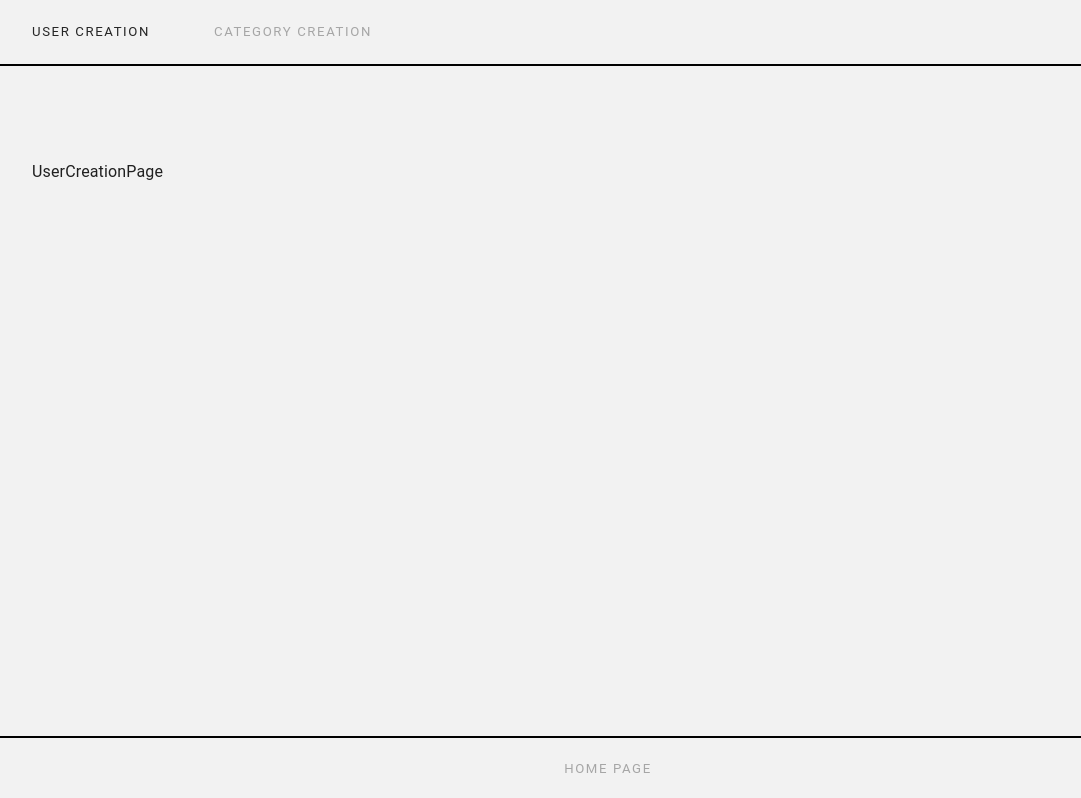
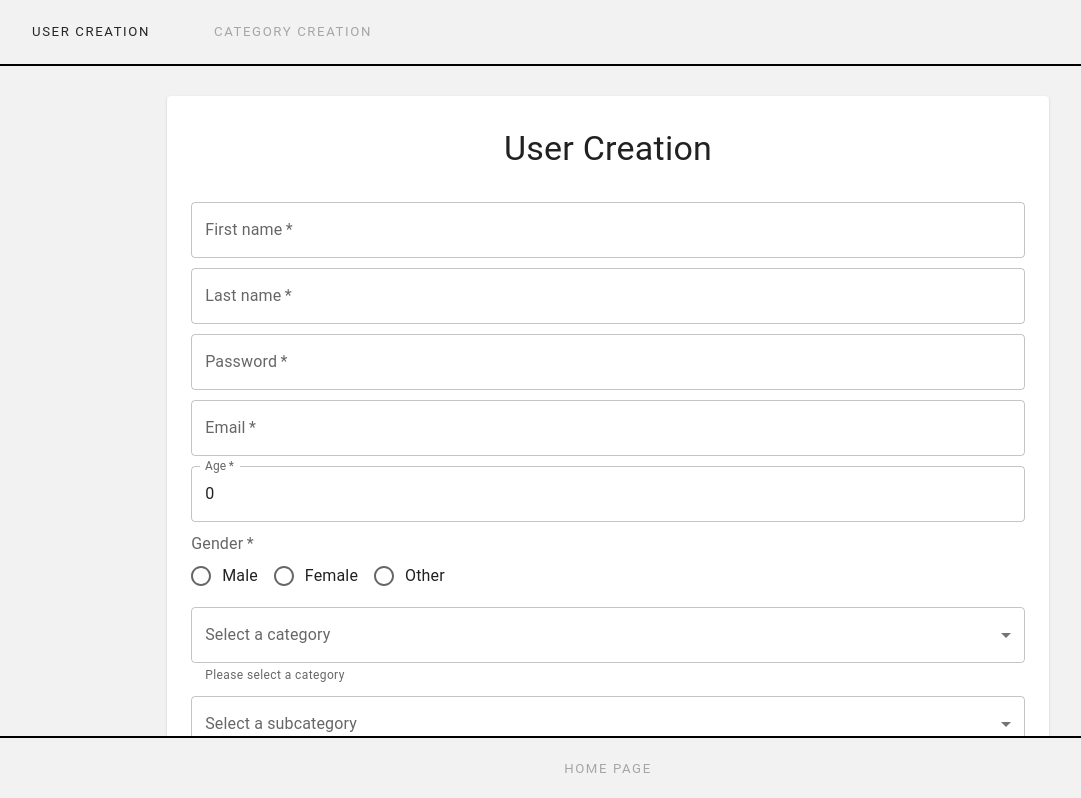
Before and after one commit to gerardasanusevicius/coherence-project, a React (Create React App) app: page /user-creation in a window 1280 px wide. Shown: the top 798 px of the page, without its empty margins (32-1113 px from the left). Built offline with nearby package versions, Linux system fonts and the light colour scheme.

Commit message:
user-creation-form-and-validation-created

```diff
--- a/src/helpers/constants.js
+++ b/src/helpers/constants.js
@@ -1,4 +1,4 @@
-export const pageTop = '10rem';
+export const pageTop = '6rem';
 
 export const pageBottom = '4rem';
 
--- a/src/pages/user-creation-page.jsx
+++ b/src/pages/user-creation-page.jsx
@@ -1,7 +1,217 @@
+// @ts-nocheck
 import React from 'react';
+import {
+  Typography, Container, Paper, TextField, Button, FormControl, FormControlLabel, FormLabel, Radio, RadioGroup, MenuItem,
+} from '@mui/material';
 
-const UserCreationPage = () => (
-    <div>UserCreationPage</div>
-);
+import { useFormik, Formik, Form } from 'formik';
+import * as Yup from 'yup';
+
+import { useNavigate } from 'react-router-dom';
+
+const validationSchema = Yup.object({
+  firstName: Yup.string()
+    .required('Required field')
+    .min(1, 'At least one character required')
+    .max(64, '64 characters at most'),
+
+  lastName: Yup.string()
+    .required('Required field')
+    .min(1, 'At least one character required')
+    .max(64, '64 characters at most'),
+
+  password: Yup.string()
+    .required('Required field')
+    .min(8, 'Password must be at least 8 characters long')
+    .max(24, 'Password must be 24 characters or shorter')
+    .matches(/^(?=.*[a-z])/, 'Password must contain at least one lower case letter')
+    .matches(/^(?=.*[A-Z])/, 'Password must contain at least one upper case letter')
+    .matches(/^(?=.*[0-9])/, 'Password must contain at least one number')
+    .matches(/^(?=.*[!@#$%^&*])/, 'Password must contain at least one special character'),
+
+  email: Yup.string()
+    .required('Required field')
+    .email('Must be a valid email address')
+    .max(128, '128 characters at most'),
+
+  age: Yup.number()
+    .required('Required field')
+    .min(16, 'Must be 16 or older')
+    .max(120, 'Must be 120 years old or younger'),
+
+  gender: Yup.string()
+    .required('Required field'),
+});
+
+const UserCreationPage = () => {
+  const navigate = useNavigate();
+
+  const initialValues = {
+    firstName: '',
+    lastName: '',
+    password: '',
+    email: '',
+    age: 0,
+    gender: '',
+    category: '',
+    subCategory: '',
+    subSubCategory: '',
+  };
+
+  const handleCreateUser = () => {
+    alert('user created');
+    navigate('/');
+  };
+
+  const formik = useFormik({
+    initialValues,
+    validationSchema,
+    onSubmit: handleCreateUser,
+  });
+
+  return (
+    <Container sx={{
+      display: 'flex',
+      flexDirection: 'column',
+      justifyContent: 'center',
+      alignItems: 'center',
+      mb: '1rem',
+    }}
+    >
+      <Paper sx={{
+        display: 'flex',
+        flexDirection: 'column',
+        justifyContent: 'center',
+        alignItems: 'center',
+        width: '80%',
+        py: '2rem',
+      }}
+      >
+        <Typography variant="h4" sx={{ textAlign: 'center', mb: '2rem' }}>
+          User Creation
+        </Typography>
+        <Container>
+          <Formik>
+          <Form
+            style={{
+              display: 'flex',
+              flexDirection: 'column',
+              gap: 10,
+            }}
+            onSubmit={formik.handleSubmit}
+          >
+            <TextField
+            name='firstName'
+            type="text"
+            label="First name"
+            value={formik.values.firstName}
+            fullWidth
+            onChange={formik.handleChange}
+            onBlur={formik.handleBlur}
+            error={formik.touched.firstName && Boolean(formik.errors.firstName)}
+            helperText={formik.touched.firstName && formik.errors.firstName ? formik.touched.firstName && formik.errors.firstName : null}
+            required
+            />
+            <TextField
+            name='lastName'
+            type="text"
+            label="Last name"
+            value={formik.values.lastName}
+            fullWidth
+            onChange={formik.handleChange}
+            onBlur={formik.handleBlur}
+            error={formik.touched.lastName && Boolean(formik.errors.lastName)}
+            helperText={formik.touched.lastName && formik.errors.lastName ? formik.touched.lastName && formik.errors.lastName : null}
+            required
+            />
+            <TextField
+            name='password'
+            type="password"
+            label="Password"
+            value={formik.values.password}
+            fullWidth
+            onChange={formik.handleChange}
+            onBlur={formik.handleBlur}
+            error={formik.touched.password && Boolean(formik.errors.password)}
+            helperText={formik.touched.password && formik.errors.password ? formik.touched.password && formik.errors.password : null}
+            required
+            />
+            <TextField
+            name='email'
+            type="email"
+            label="Email"
+            value={formik.values.email}
+            fullWidth
+            onChange={formik.handleChange}
+            onBlur={formik.handleBlur}
+            error={formik.touched.email && Boolean(formik.errors.email)}
+            helperText={formik.touched.email && formik.errors.email ? formik.touched.email && formik.errors.email : null}
+            required
+            />
+            <TextField
+            name='age'
+            type="number"
+            label="Age"
+            value={formik.values.age}
+            fullWidth
+            onChange={formik.handleChange}
+            onBlur={formik.handleBlur}
+            error={formik.touched.age && Boolean(formik.errors.age)}
+            helperText={formik.touched.age && formik.errors.age ? formik.touched.age && formik.errors.age : null}
+            required
+            />
+            <FormControl required>
+              <FormLabel>Gender</FormLabel>
+              <RadioGroup row >
+                <FormControlLabel name='gender' value='male' control={<Radio />} label="Male" checked={formik.values.gender === 'male'} onChange={() => formik.setFieldValue('gender', 'male')} />
+                <FormControlLabel name='gender' value='female' control={<Radio />} label="Female" checked={formik.values.gender === 'female'} onChange={() => formik.setFieldValue('gender', 'female')} />
+                <FormControlLabel name='gender' value='other' control={<Radio />} label="Other" checked={formik.values.gender === 'other'} onChange={() => formik.setFieldValue('gender', 'other')} />
+              </RadioGroup>
+            </FormControl>
+            <TextField
+            select
+            name='category'
+            label="Select a category"
+            onBlur={formik.handleBlur}
+            onChange={formik.handleChange}
+            helperText="Please select a category"
+            variant="outlined"
+            >
+              <MenuItem key="1" value="test" >Test</MenuItem>
+            </TextField>
+            <TextField
+            select
+            name='subcategory'
+            label="Select a subcategory"
+            onBlur={formik.handleBlur}
+            onChange={formik.handleChange}
+            helperText="Please select a subcategory"
+            variant="outlined"
+            >
+             <MenuItem key="1" value="test" >Test</MenuItem>
+            </TextField>
+            <TextField
+            select
+            name='subsubcategory'
+            label="Select a subsubcategory"
+            onBlur={formik.handleBlur}
+            onChange={formik.handleChange}
+            helperText="Please select a subsubcategory"
+            variant="outlined"
+            >
+              <MenuItem key="1" value="test" >Test</MenuItem>
+            </TextField>
+            <Button type="submit" variant="outlined" sx={{
+              ':hover': {
+                color: 'primary.dark',
+              },
+            }}>Create New User</Button>
+          </Form>
+          </Formik>
+        </Container>
+      </Paper>
+    </Container>
+  );
+};
 
 export default UserCreationPage;
```
